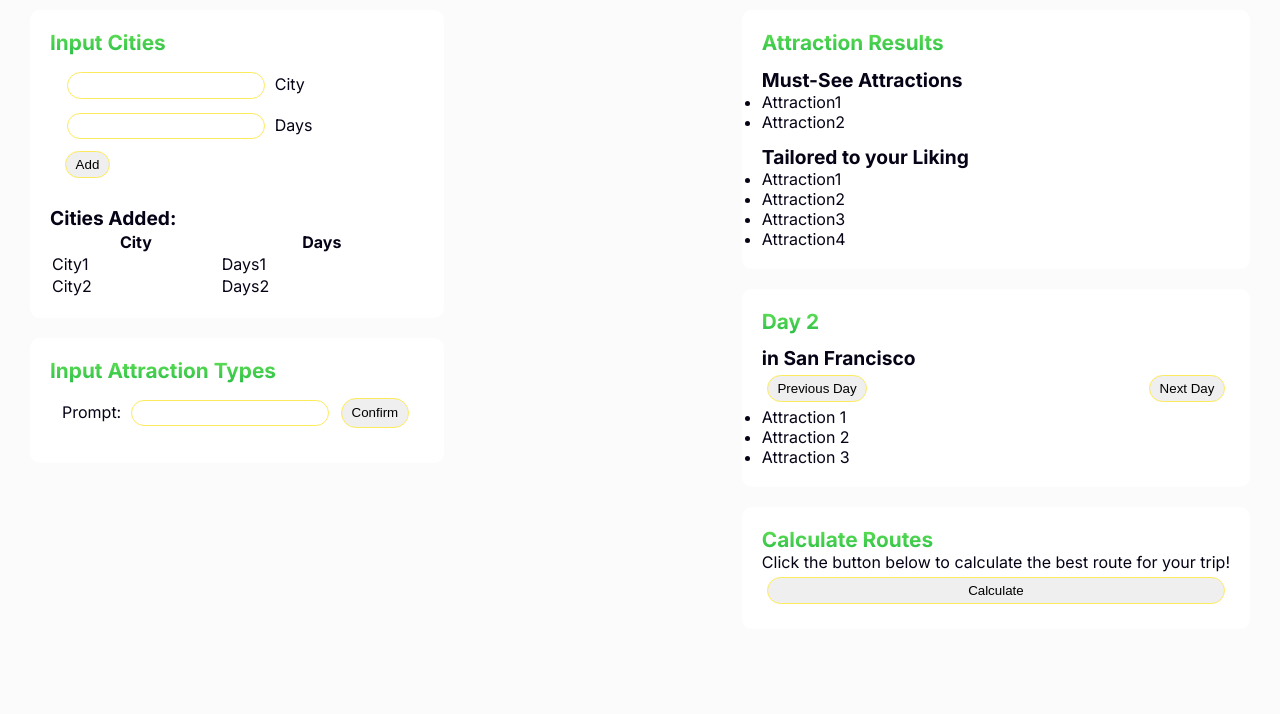
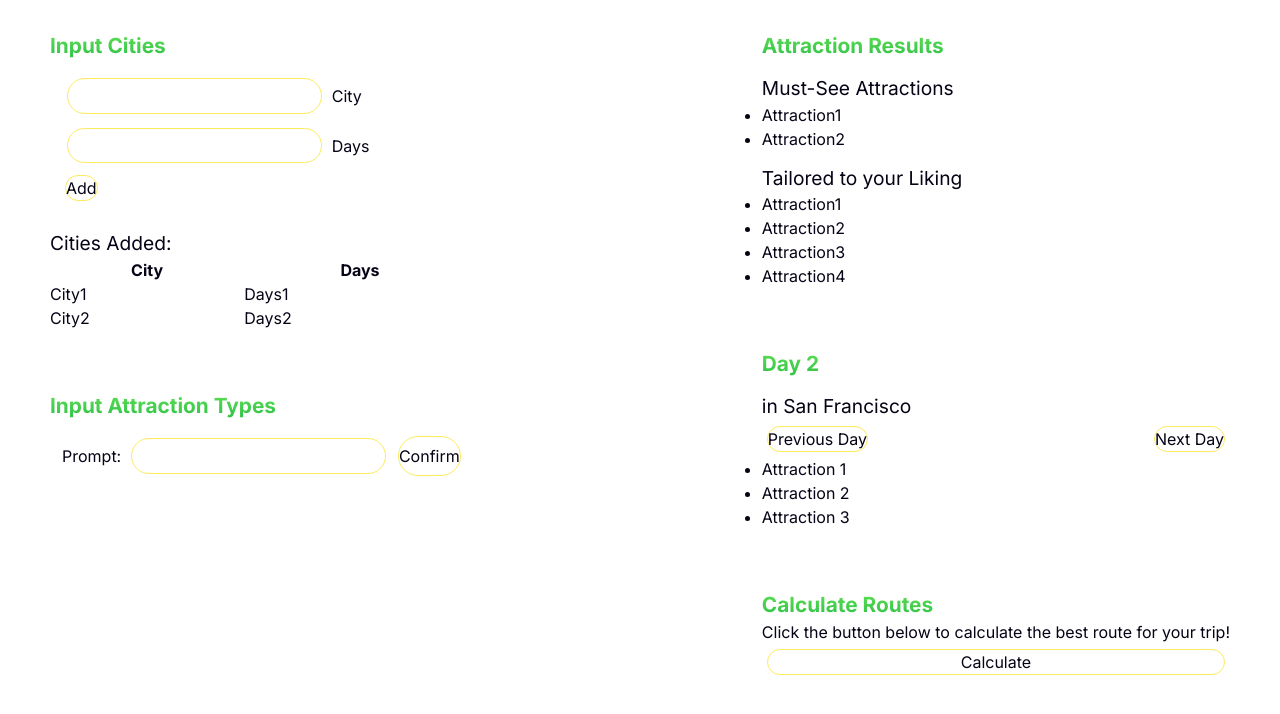
Before and after one commit to IdkwhatImD0ing/Xplore, a Next.js app in the folder frontend/xplore/: page / in a window 1280 px wide. Shown: the top 714 px of the page. Built offline with nearby package versions, Linux system fonts and the light colour scheme.

Commit message:
more providers

```diff
--- a/frontend/xplore/app/layout.js
+++ b/frontend/xplore/app/layout.js
@@ -1,5 +1,7 @@
 import { Inter } from "next/font/google";
 import "./globals.css";
+import { Providers } from './providers';
+
 
 const inter = Inter({ subsets: ["latin"] });
 
@@ -11,7 +13,9 @@
 export default function RootLayout({ children }) {
   return (
     <html lang="en">
-      <body className={inter.className}>{children}</body>
+      <body className={inter.className}>
+        <Providers>{children}</Providers>
+      </body>
     </html>
   );
 }
```
